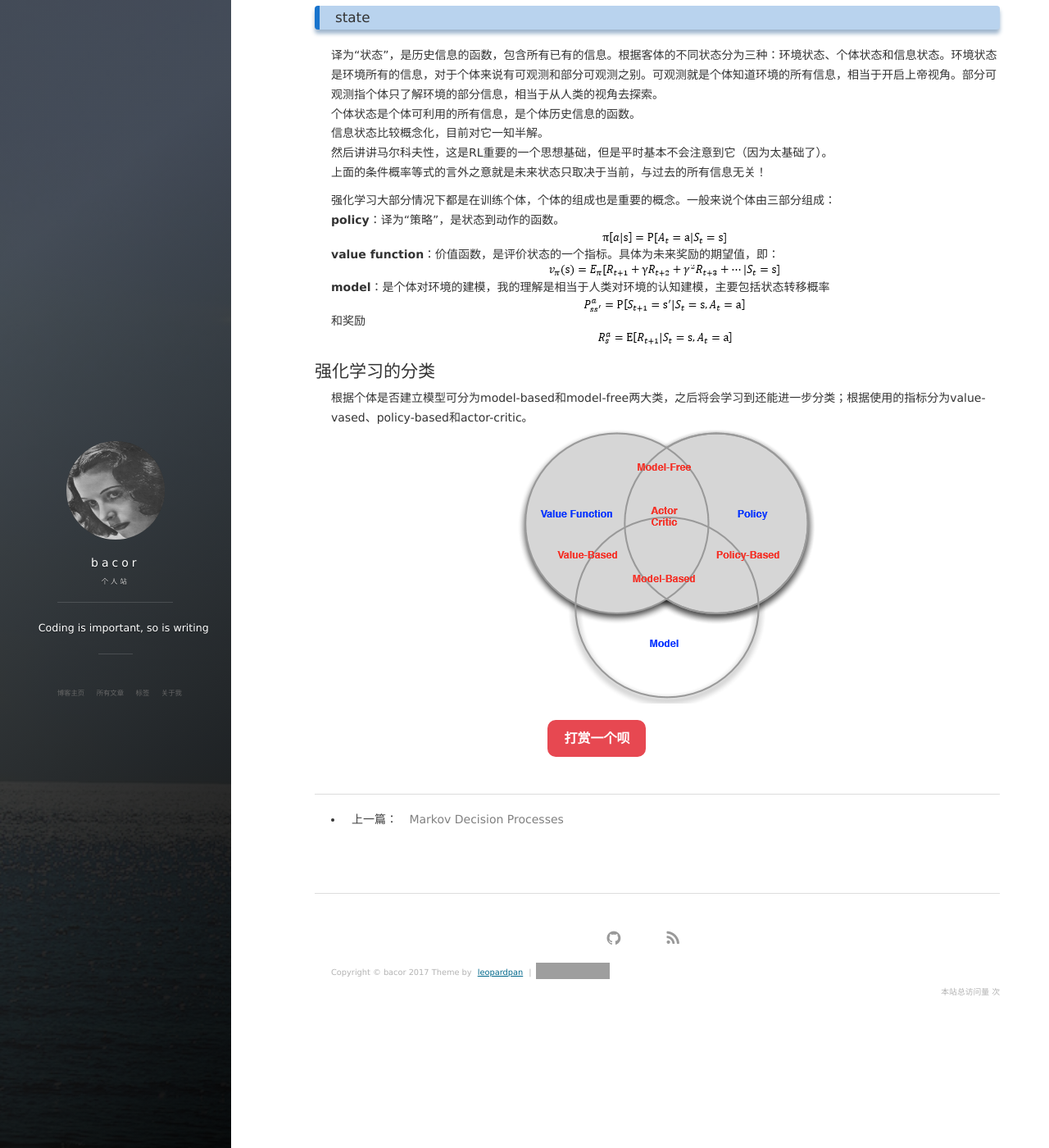
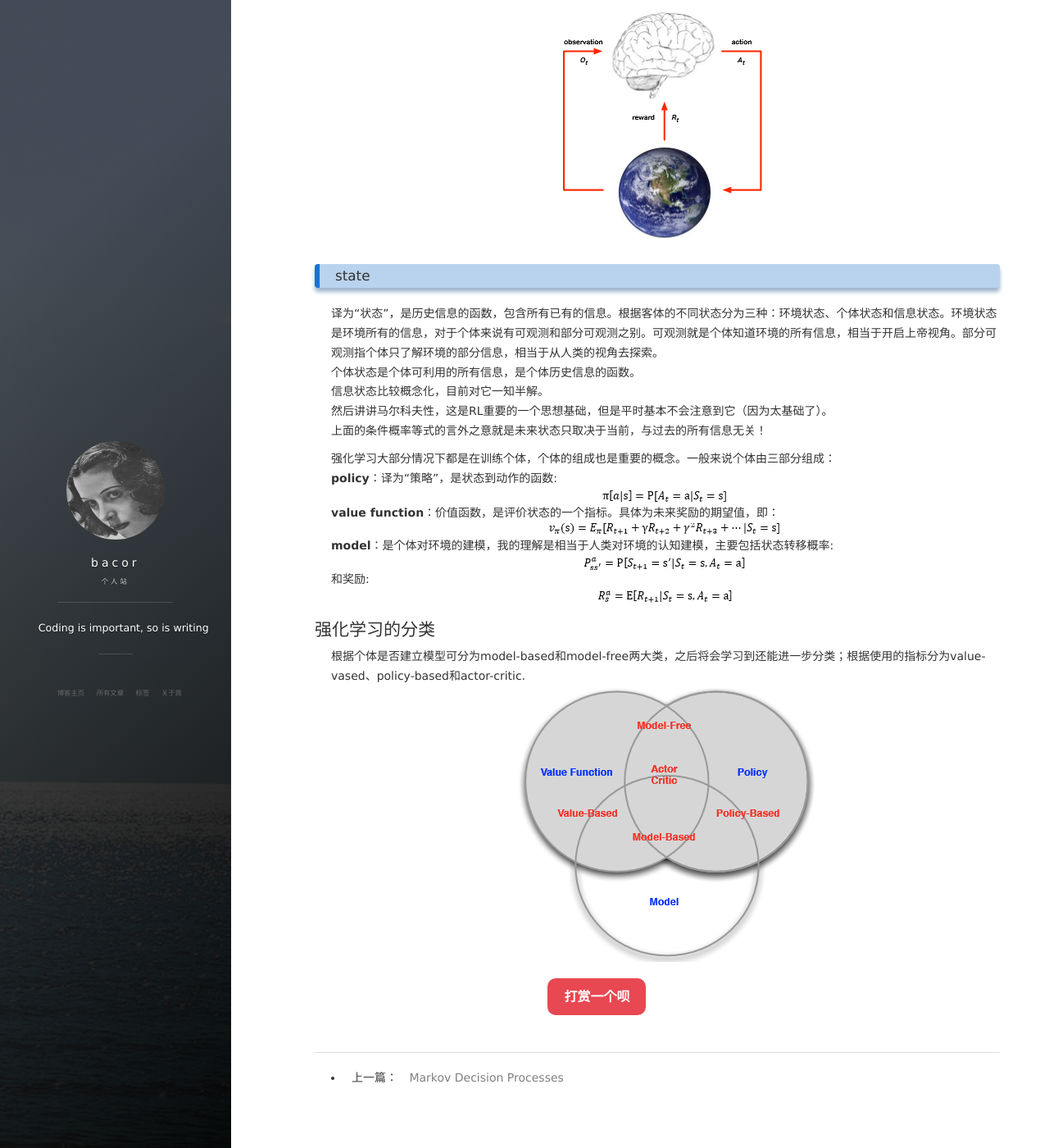
Before and after one commit to ibacor/ibacor.github.io, a Jekyll site: the page built from _posts/2017-10-16-introduction.md, in a window 1280 px wide and 1400 px high, scrolled down 589 px. Shown: the whole window at 82% size. Built offline with Jekyll 4.4.1, drawn with Linux system fonts in a browser that asks for light colours; nearby versions of some CDN libraries; comment, search, counter and statistics services are not loaded; part of the change alters nothing that is shown; grey boxes are pictures that could not be loaded.

Commit message:
fix intro 22

```diff
--- a/_posts/2017-10-16-introduction.md
+++ b/_posts/2017-10-16-introduction.md
@@ -20,7 +20,7 @@ agent即“个体”，相当于机器人、游戏中的主角。在RL中个体
 
 ### environment
 也就是环境。顾名思义，它就是相当于游戏中除主角之外的地图、怪物等集合。环境接收个体动作之后，对本身信息进行更新（也就是一个交互），并返回个体一个奖励。个体与环境的交互图如下：
-![](ibacor.github.io/images/posts/RL/agent_envir.png)
+![](/images/posts/RL/agent_envir.png)
 ### state
 译为“状态”，是历史信息的函数，包含所有已有的信息。根据客体的不同状态分为三种：环境状态、个体状态和信息状态。环境状态是环境所有的信息，对于个体来说有可观测和部分可观测之别。可观测就是个体知道环境的所有信息，相当于开启上帝视角。部分可观测指个体只了解环境的部分信息，相当于从人类的视角去探索。
 个体状态是个体可利用的所有信息，是个体历史信息的函数。
@@ -29,15 +29,15 @@ agent即“个体”，相当于机器人、游戏中的主角。在RL中个体
 上面的条件概率等式的言外之意就是未来状态只取决于当前，与过去的所有信息无关！
 
 强化学习大部分情况下都是在训练个体，个体的组成也是重要的概念。一般来说个体由三部分组成：
-**policy**：译为“策略”，是状态到动作的函数。
+**policy**：译为“策略”，是状态到动作的函数:
 ![](/images/posts/RL/equ_policy.png)
 **value function**：价值函数，是评价状态的一个指标。具体为未来奖励的期望值，即：
 ![](/images/posts/RL/equ_valuefunc.png)
-**model**：是个体对环境的建模，我的理解是相当于人类对环境的认知建模，主要包括状态转移概率
+**model**：是个体对环境的建模，我的理解是相当于人类对环境的认知建模，主要包括状态转移概率:
 ![](/images/posts/RL/equ_trans.png)
-和奖励
+和奖励:
 ![](/images/posts/RL/equ_modelReward.png)
 
 ## 强化学习的分类
-根据个体是否建立模型可分为model-based和model-free两大类，之后将会学习到还能进一步分类；根据使用的指标分为value-vased、policy-based和actor-critic。
+根据个体是否建立模型可分为model-based和model-free两大类，之后将会学习到还能进一步分类；根据使用的指标分为value-vased、policy-based和actor-critic.
 ![](/images/posts/RL/agent_type.png)
```
